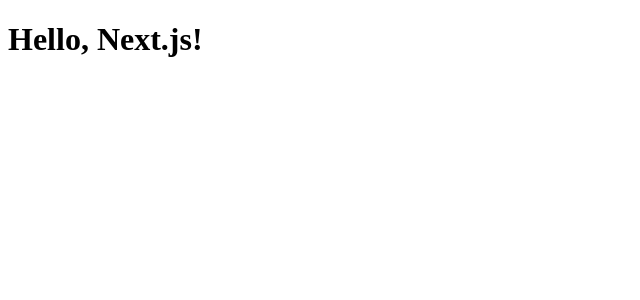
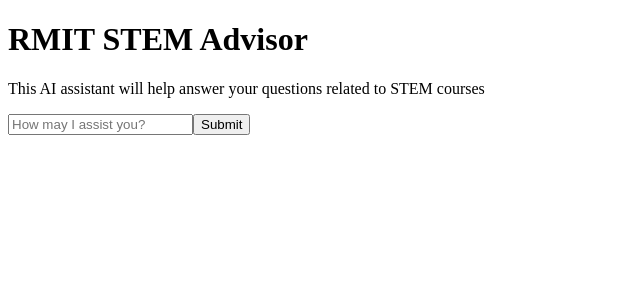
Before and after one commit to JoseOrtega-s3779997/DCNC-A3, a Next.js app: page / in a window 1280 px wide. Shown: the top 300 px of the page, without its empty margins (0-640 px from the left). Built offline with nearby package versions, Linux system fonts and the light colour scheme.

Commit message:
added partial form functionality to main page. Small update to index documentation

```diff
--- a/src/app/page.js
+++ b/src/app/page.js
@@ -1,5 +1,61 @@
+"use client"; // Only rendered for client-side
+
+import { useState } from 'react'; // This is needed so that react knows that the page is updated dynamically
+
 export default function Page() {
+  // Set default values
+  const [userPrompt, setUserPrompt] = useState('');
+  const [response, setResponse] = useState('');
+  const [loading, setLoading] = useState(false);
+
+  const handleSubmit = async (e) => {
+    e.preventDefault();
+    setLoading(true);
+    setResponse('');
+
+    try {
+      const res = await fetch('/api/chatbot/', {
+        method: 'POST',
+        headers: { 'Content-Type': 'application/json' },
+        body: JSON.stringify({ user_prompt: userPrompt })
+      });
+
+      const data = await res.json();
+      setResponse(data.result || data.error || 'No response');
+    } catch (err) {
+        console.error('Request failed:', err);
+        setResponse('Error talking to AWS.');
+    } finally {
+        setLoading(false);
+    }
+  };
+
   return (
-    <h1>Hello, Next.js!</h1>
-  )
+    <main>
+      <h1>RMIT STEM Advisor</h1>
+      <p>This AI assistant will help answer your questions related to STEM courses</p>
+
+      <form onSubmit={handleSubmit}>
+        <input
+          type="text"
+          id="user_prompt"
+          name="user_prompt"
+          placeholder="How may I assist you?"
+          value={userPrompt}
+          onChange={(e) => setUserPrompt(e.target.value)}
+          required
+        />
+        <button type="submit" disabled={loading}>
+          {loading ? 'Loading...' : 'Submit'}
+        </button>
+      </form>
+
+      {response && (
+        <div style={{ marginTop: '1em' }}>
+          <strong>Response:</strong>
+          <p>{response}</p>
+        </div>
+      )}
+    </main>
+  );
 }
```
Also changed, not shown: src/lib/index.js.
